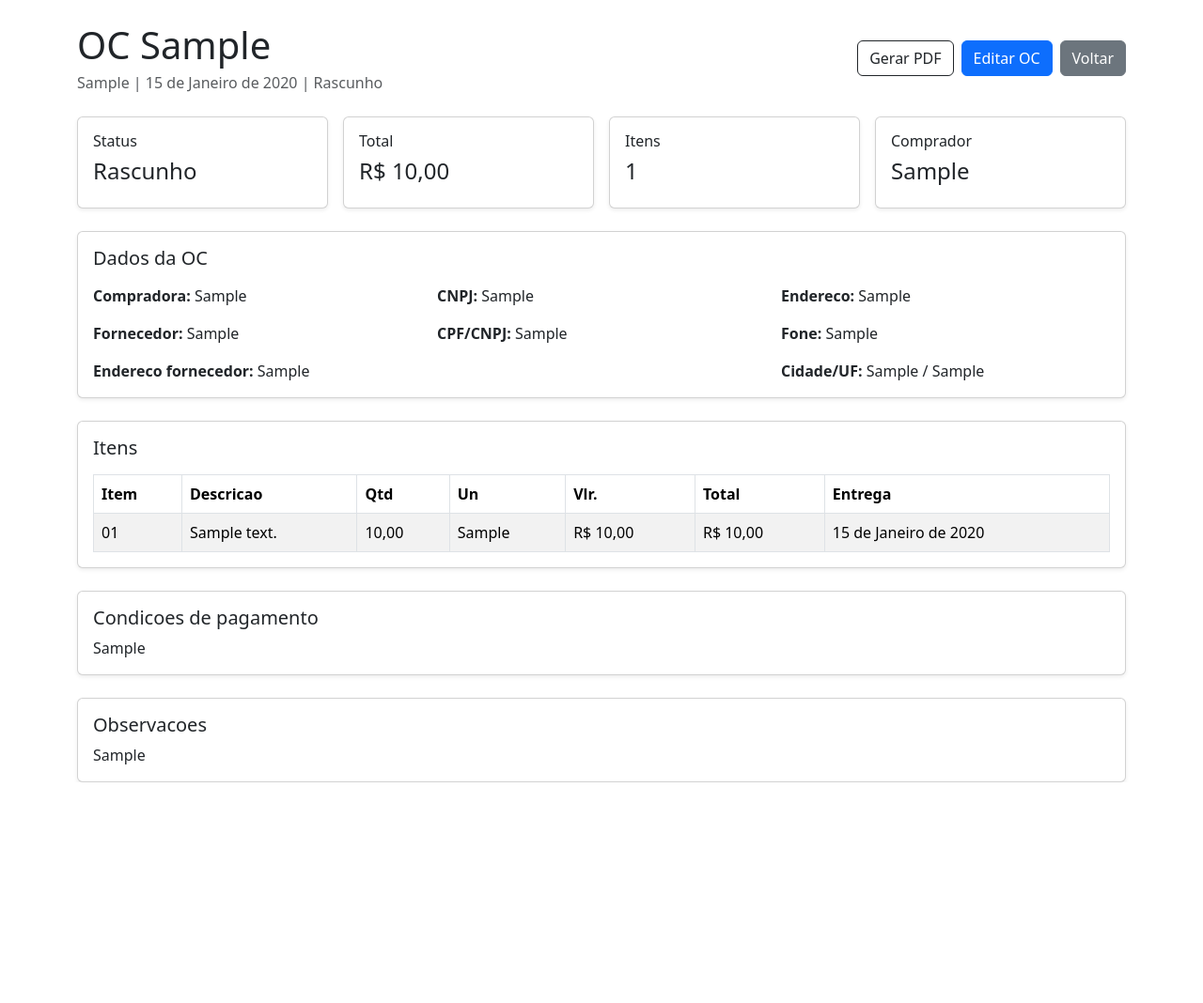
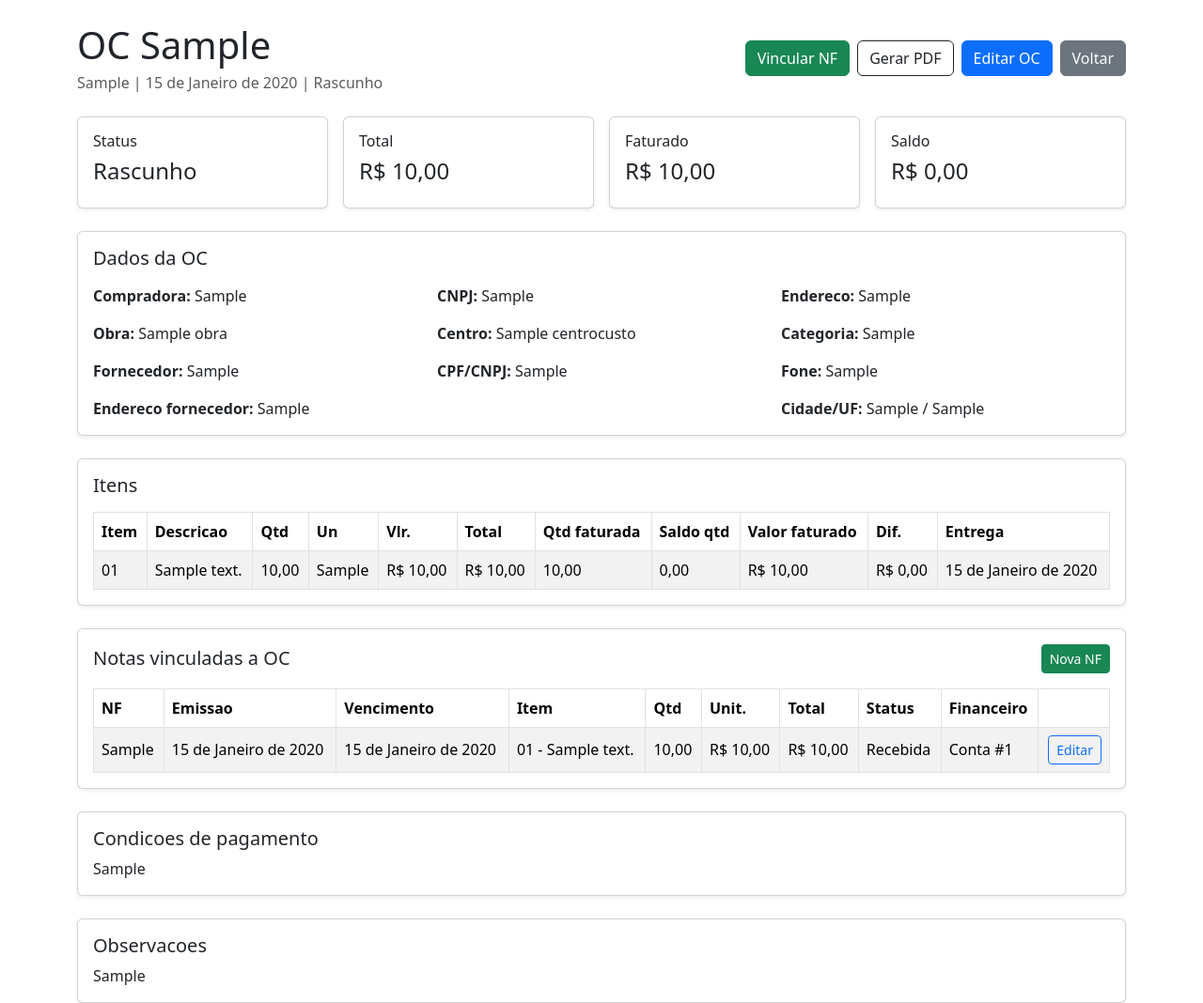
Before and after one commit to engmauricio90/dashboard-ambar, a Django app: page /controles/ordens-compra/1/ in a window 1280 px wide. Shown: the part 56-1124 px from the top of the page at 94% size. Before the commit the page ends 889 px from the top, so only its background shows below. Run offline with Django 5.2, Linux system fonts and the light colour scheme; a user stored in the database is signed in; tables that the repository leaves empty hold one stand-in row (values such as "Sample post").

Commit message:
Integra NFs da OC com contas a pagar

```diff
--- a/controles/templates/controles/detalhe_ordem_compra_geral.html
+++ b/controles/templates/controles/detalhe_ordem_compra_geral.html
@@ -9,6 +9,7 @@
         <p class="text-muted mb-0">{{ ordem.fornecedor }} | {{ ordem.data_emissao }} | {{ ordem.get_status_display }}</p>
     </div>
     <div class="d-flex gap-2 flex-wrap">
+        <a href="{% url 'nova_nf_ordem_compra_geral' ordem.id %}" class="btn btn-success">Vincular NF</a>
         <a href="{% url 'ordem_compra_geral_pdf' ordem.id %}" class="btn btn-outline-dark">Gerar PDF</a>
         <a href="{% url 'editar_ordem_compra_geral' ordem.id %}" class="btn btn-primary">Editar OC</a>
         <a href="{% url 'lista_ordens_compra_gerais' %}" class="btn btn-secondary">Voltar</a>
@@ -18,8 +19,8 @@
 <div class="row g-3 mb-4">
     <div class="col-md-3"><div class="card shadow-sm h-100"><div class="card-body"><h6>Status</h6><h4>{{ ordem.get_status_display }}</h4></div></div></div>
     <div class="col-md-3"><div class="card shadow-sm h-100"><div class="card-body"><h6>Total</h6><h4>R$ {{ ordem.total|floatformat:2 }}</h4></div></div></div>
-    <div class="col-md-3"><div class="card shadow-sm h-100"><div class="card-body"><h6>Itens</h6><h4>{{ ordem.itens.count }}</h4></div></div></div>
-    <div class="col-md-3"><div class="card shadow-sm h-100"><div class="card-body"><h6>Comprador</h6><h4>{{ ordem.comprador|default:'-' }}</h4></div></div></div>
+    <div class="col-md-3"><div class="card shadow-sm h-100"><div class="card-body"><h6>Faturado</h6><h4>R$ {{ ordem.total_faturado|floatformat:2 }}</h4></div></div></div>
+    <div class="col-md-3"><div class="card shadow-sm h-100"><div class="card-body"><h6>Saldo</h6><h4>R$ {{ ordem.saldo_financeiro|floatformat:2 }}</h4></div></div></div>
 </div>
 
 <div class="card shadow-sm mb-4">
@@ -29,6 +30,9 @@
             <div class="col-md-4"><strong>Compradora:</strong> {{ ordem.empresa_razao_social }}</div>
             <div class="col-md-4"><strong>CNPJ:</strong> {{ ordem.empresa_cnpj|default:'-' }}</div>
             <div class="col-md-4"><strong>Endereco:</strong> {{ ordem.empresa_endereco|default:'-' }}</div>
+            <div class="col-md-4"><strong>Obra:</strong> {{ ordem.obra|default:'-' }}</div>
+            <div class="col-md-4"><strong>Centro:</strong> {{ ordem.centro_custo|default:'-' }}</div>
+            <div class="col-md-4"><strong>Categoria:</strong> {{ ordem.categoria_despesa|default:'-' }}</div>
             <div class="col-md-4"><strong>Fornecedor:</strong> {{ ordem.fornecedor }}</div>
             <div class="col-md-4"><strong>CPF/CNPJ:</strong> {{ ordem.fornecedor_cpf_cnpj|default:'-' }}</div>
             <div class="col-md-4"><strong>Fone:</strong> {{ ordem.fornecedor_fone|default:'-' }}</div>
@@ -51,6 +55,10 @@
                         <th>Un</th>
                         <th>Vlr.</th>
                         <th>Total</th>
+                        <th>Qtd faturada</th>
+                        <th>Saldo qtd</th>
+                        <th>Valor faturado</th>
+                        <th>Dif.</th>
                         <th>Entrega</th>
                     </tr>
                 </thead>
@@ -63,10 +71,64 @@
                         <td>{{ item.unidade }}</td>
                         <td>R$ {{ item.valor_unitario|floatformat:2 }}</td>
                         <td>R$ {{ item.valor_total|floatformat:2 }}</td>
+                        <td>{{ item.quantidade_faturada|floatformat:2 }}</td>
+                        <td>{{ item.saldo_quantidade|floatformat:2 }}</td>
+                        <td>R$ {{ item.valor_faturado|floatformat:2 }}</td>
+                        <td>R$ {{ item.diferenca_valor|floatformat:2 }}</td>
                         <td>{{ item.data_entrega|default:'-' }}</td>
                     </tr>
                     {% empty %}
-                    <tr><td colspan="7">Nenhum item cadastrado.</td></tr>
+                    <tr><td colspan="11">Nenhum item cadastrado.</td></tr>
+                    {% endfor %}
+                </tbody>
+            </table>
+        </div>
+    </div>
+</div>
+
+<div class="card shadow-sm mb-4">
+    <div class="card-body">
+        <div class="d-flex justify-content-between align-items-center mb-3 flex-wrap gap-2">
+            <h5 class="mb-0">Notas vinculadas a OC</h5>
+            <a href="{% url 'nova_nf_ordem_compra_geral' ordem.id %}" class="btn btn-sm btn-success">Nova NF</a>
+        </div>
+        <div class="table-responsive">
+            <table class="table table-bordered table-striped align-middle mb-0">
+                <thead>
+                    <tr>
+                        <th>NF</th>
+                        <th>Emissao</th>
+                        <th>Vencimento</th>
+                        <th>Item</th>
+                        <th>Qtd</th>
+                        <th>Unit.</th>
+                        <th>Total</th>
+                        <th>Status</th>
+                        <th>Financeiro</th>
+                        <th></th>
+                    </tr>
+                </thead>
+                <tbody>
+                    {% for nota in ordem.notas_fiscais.all %}
+                    <tr>
+                        <td>{{ nota.numero }}</td>
+                        <td>{{ nota.data_emissao }}</td>
+                        <td>{{ nota.data_vencimento|default:'-' }}</td>
+                        <td>{{ nota.item.item|stringformat:"02d" }} - {{ nota.item.descricao }}</td>
+                        <td>{{ nota.quantidade|floatformat:2 }}</td>
+                        <td>R$ {{ nota.valor_unitario|floatformat:2 }}</td>
+                        <td>R$ {{ nota.valor_total|floatformat:2 }}</td>
+                        <td>{{ nota.get_status_display }}</td>
+                        <td>{% if nota.conta_pagar %}Conta #{{ nota.conta_pagar.id }}{% else %}-{% endif %}</td>
+                        <td class="text-end">
+                            {% if not nota.conta_pagar and nota.status != 'cancelada' %}
+                            <a href="{% url 'gerar_conta_pagar_nf_ordem_compra' nota.id %}" class="btn btn-sm btn-outline-success">Gerar conta</a>
+                            {% endif %}
+                            <a href="{% url 'editar_nf_ordem_compra_geral' nota.id %}" class="btn btn-sm btn-outline-primary">Editar</a>
+                        </td>
+                    </tr>
+                    {% empty %}
+                    <tr><td colspan="10">Nenhuma NF vinculada.</td></tr>
                     {% endfor %}
                 </tbody>
             </table>
--- a/controles/templates/controles/form_ordem_compra_geral.html
+++ b/controles/templates/controles/form_ordem_compra_geral.html
@@ -24,6 +24,9 @@
                 <div class="col-md-3"><label class="form-label">Emissao</label>{{ form.data_emissao }}</div>
                 <div class="col-md-3"><label class="form-label">Status</label>{{ form.status }}</div>
                 <div class="col-md-3"><label class="form-label">Comprador</label>{{ form.comprador }}</div>
+                <div class="col-md-4"><label class="form-label">Obra</label>{{ form.obra }}</div>
+                <div class="col-md-4"><label class="form-label">Centro de custo</label>{{ form.centro_custo }}</div>
+                <div class="col-md-4"><label class="form-label">Categoria da despesa</label>{{ form.categoria_despesa }}</div>
                 <div class="col-md-4"><label class="form-label">Razao social compradora</label>{{ form.empresa_razao_social }}</div>
                 <div class="col-md-3"><label class="form-label">CNPJ compradora</label>{{ form.empresa_cnpj }}</div>
                 <div class="col-md-5"><label class="form-label">Endereco compradora</label>{{ form.empresa_endereco }}</div>
--- a/controles/urls.py
+++ b/controles/urls.py
@@ -23,6 +23,21 @@ urlpatterns = [
         'ordens-compra/<int:ordem_id>/pdf/',
         views.ordem_compra_geral_pdf,
         name='ordem_compra_geral_pdf',
+    ),
+    path(
+        'ordens-compra/<int:ordem_id>/notas/nova/',
+        views.nova_nf_ordem_compra_geral,
+        name='nova_nf_ordem_compra_geral',
+    ),
+    path(
+        'ordens-compra/notas/<int:nota_id>/editar/',
+        views.editar_nf_ordem_compra_geral,
+        name='editar_nf_ordem_compra_geral',
+    ),
+    path(
+        'ordens-compra/notas/<int:nota_id>/gerar-conta/',
+        views.gerar_conta_pagar_nf_ordem_compra,
+        name='gerar_conta_pagar_nf_ordem_compra',
     ),
     path('combustivel/ordens/', views.lista_ordens_combustivel, name='lista_ordens_combustivel'),
     path('combustivel/ordens/nova/', views.nova_ordem_combustivel, name='nova_ordem_combustivel'),
--- a/controles/views.py
+++ b/controles/views.py
@@ -11,7 +11,7 @@ from django.http import HttpResponse
 from django.shortcuts import get_object_or_404, redirect, render
 from PIL import Image, ImageDraw, ImageFont
 
-from financeiro.models import Fornecedor
+from financeiro.models import ContaPagar, Fornecedor
 
 from .forms import (
     ApontamentoMaquinaLocacaoForm,
@@ -26,6 +26,7 @@ from .forms import (
     MaquinaLocacaoCatalogoForm,
     NotaFiscalCombustivelForm,
     NotaFiscalLocacaoMaquinaForm,
+    NotaFiscalOrdemCompraGeralForm,
     OrcamentoRadarObraForm,
     OrdemCompraCombustivelForm,
     OrdemCompraGeralForm,
@@ -48,6 +49,7 @@ from .models import (
     MaquinaLocacaoCatalogo,
     NotaFiscalCombustivel,
     NotaFiscalLocacaoMaquina,
+    NotaFiscalOrdemCompraGeral,
     OrcamentoRadarObra,
     OrdemCompraCombustivel,
     OrdemCompraGeral,
@@ -56,8 +58,6 @@ from .models import (
     SolicitanteConcretagem,
     VeiculoMaquina,
 )
-
-
 def _pdf_escape(value):
     text = unicodedata.normalize('NFKD', str(value)).encode('ascii', 'ignore').decode('ascii')
     return text.replace('\\', '\\\\').replace('(', '\\(').replace(')', '\\)')
@@ -450,7 +450,14 @@ def nova_ordem_compra_geral(request):
 
 
 def detalhe_ordem_compra_geral(request, ordem_id):
-    ordem = get_object_or_404(OrdemCompraGeral.objects.prefetch_related('itens'), id=ordem_id)
+    ordem = get_object_or_404(
+        OrdemCompraGeral.objects.select_related('obra', 'centro_custo').prefetch_related(
+            'itens__notas_fiscais',
+            'notas_fiscais__item',
+            'notas_fiscais__conta_pagar',
+        ),
+        id=ordem_id,
+    )
     return render(request, 'controles/detalhe_ordem_compra_geral.html', {'ordem': ordem})
 
 
@@ -470,6 +477,70 @@ def editar_ordem_compra_geral(request, ordem_id):
             'fornecedores_json': _fornecedores_json(),
         },
     )
+
+
+def nova_nf_ordem_compra_geral(request, ordem_id):
+    ordem = get_object_or_404(OrdemCompraGeral.objects.prefetch_related('itens'), id=ordem_id)
+    if request.method == 'POST':
+        form = NotaFiscalOrdemCompraGeralForm(request.POST, ordem=ordem)
+        if form.is_valid():
+            nota = form.save(commit=False)
+            nota.ordem = ordem
+            nota.save()
+            messages.success(request, 'Nota vinculada a OC com sucesso.')
+            return redirect('detalhe_ordem_compra_geral', ordem_id=ordem.id)
+    else:
+        form = NotaFiscalOrdemCompraGeralForm(ordem=ordem)
+    return render(
+        request,
+        'controles/form_nf_ordem_compra_geral.html',
+        {'form': form, 'ordem': ordem, 'titulo': 'Nova NF da OC'},
+    )
+
+
+def editar_nf_ordem_compra_geral(request, nota_id):
+    nota = get_object_or_404(NotaFiscalOrdemCompraGeral.objects.select_related('ordem'), id=nota_id)
+    if request.method == 'POST':
+        form = NotaFiscalOrdemCompraGeralForm(request.POST, instance=nota, ordem=nota.ordem)
+        if form.is_valid():
+            form.save()
+            messages.success(request, 'Nota da OC atualizada com sucesso.')
+            return redirect('detalhe_ordem_compra_geral', ordem_id=nota.ordem_id)
+    else:
+        form = NotaFiscalOrdemCompraGeralForm(instance=nota, ordem=nota.ordem)
+    return render(
+        request,
+        'controles/form_nf_ordem_compra_geral.html',
+        {'form': form, 'ordem': nota.ordem, 'nota': nota, 'titulo': 'Editar NF da OC'},
+    )
+
+
+def gerar_conta_pagar_nf_ordem_compra(request, nota_id):
+    nota = get_object_or_404(
+        NotaFiscalOrdemCompraGeral.objects.select_related('ordem', 'item', 'conta_pagar'),
+        id=nota_id,
+    )
+    if nota.conta_pagar_id:
+        messages.info(request, 'Esta NF ja possui conta a pagar vinculada.')
+        return redirect('detalhe_ordem_compra_geral', ordem_id=nota.ordem_id)
+
+    conta = ContaPagar.objects.create(
+        fornecedor=nota.ordem.fornecedor,
+        fornecedor_cadastro=nota.ordem.fornecedor_cadastro,
+        obra=nota.ordem.obra,
+        centro_custo=nota.ordem.centro_custo,
+        categoria=nota.ordem.categoria_despesa or 'material',
+        descricao=f'NF {nota.numero} - OC {nota.ordem.numero} - {nota.item.descricao}',
+        data_emissao=nota.data_emissao,
+        data_vencimento=nota.data_vencimento or nota.data_emissao,
+        valor=nota.valor_total,
+        observacoes=f'Gerada a partir da OC {nota.ordem.numero}. {nota.observacoes}'.strip(),
+    )
+    nota.conta_pagar = conta
+    nota.status = NotaFiscalOrdemCompraGeral.STATUS_LANCADA_FINANCEIRO
+    nota.save(update_fields=['conta_pagar', 'status', 'updated_at'])
+    messages.success(request, 'Conta a pagar gerada a partir da NF da OC.')
+    return redirect('detalhe_ordem_compra_geral', ordem_id=nota.ordem_id)
 
 
 def ordem_compra_geral_pdf(request, ordem_id):
```
Also changed, not shown: controles/admin.py (+15 -2 lines), controles/forms.py (+38 -0 lines), controles/models.py (+110 -0 lines), controles/templates/controles/form_nf_ordem_compra_geral.html (added, +35 -0 lines), controles/tests.py (+57 -0 lines), controles/migrations/0014_ordemcomprageral_categoria_despesa_and_more.py (added).
